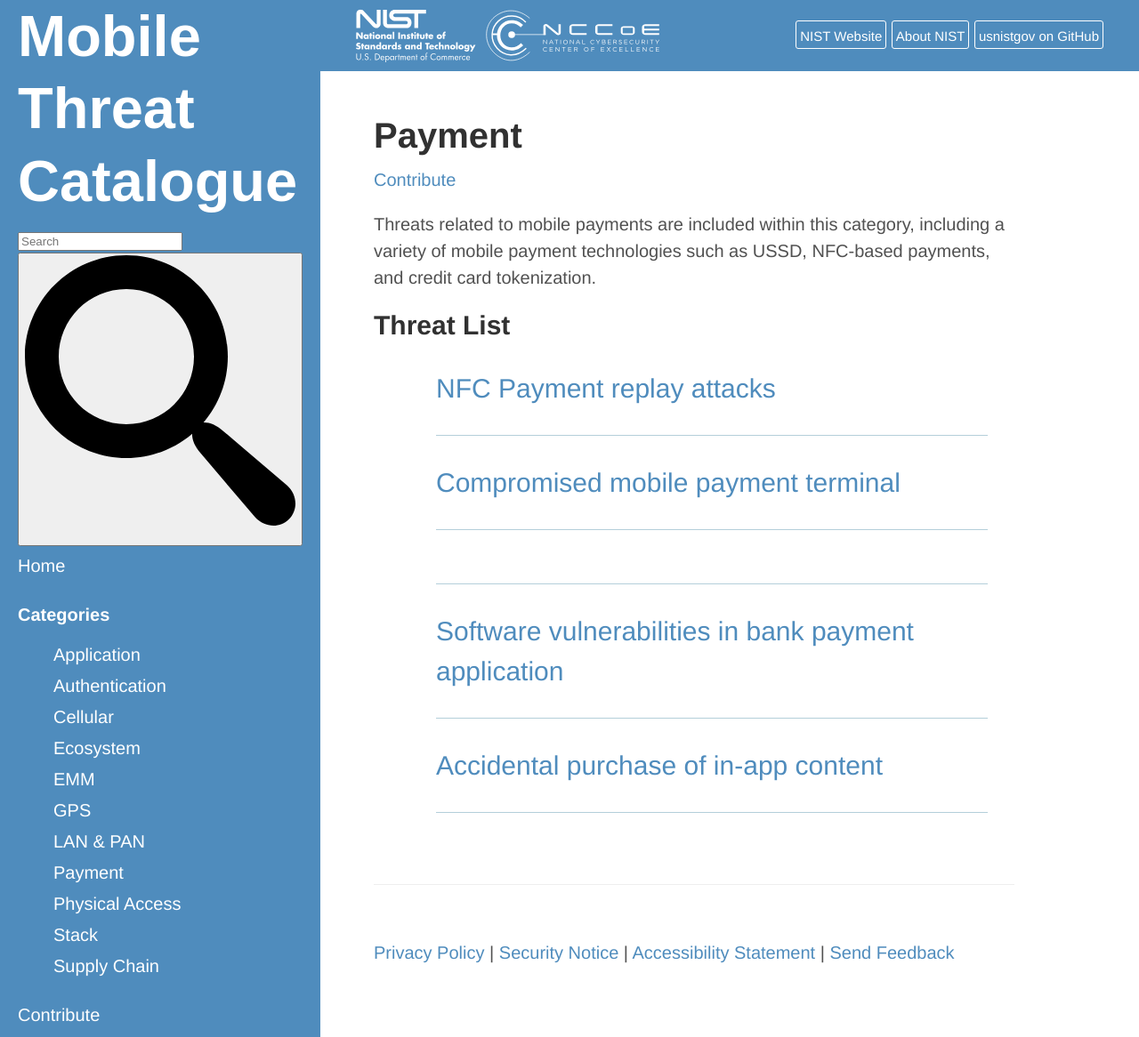
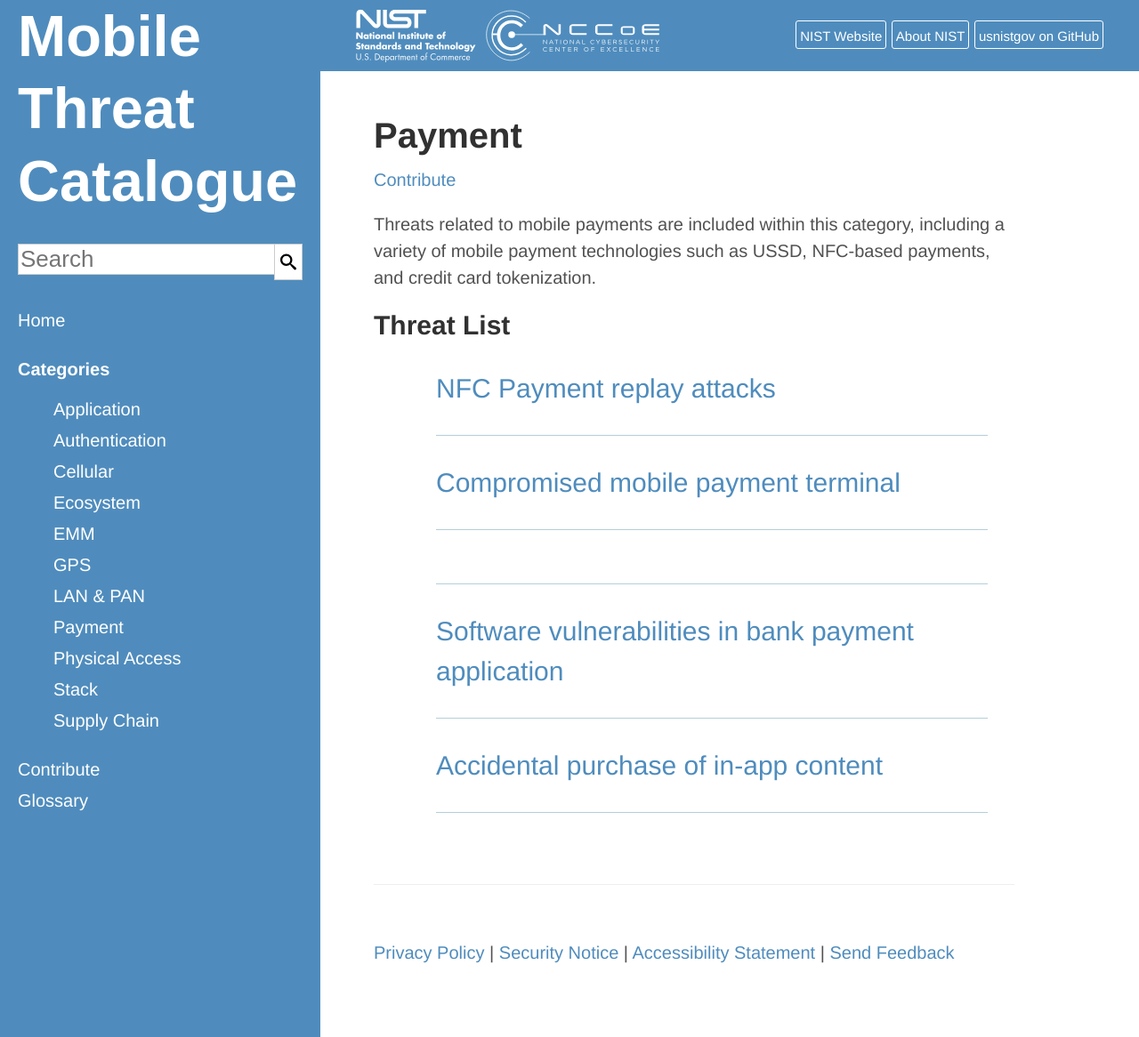
Before and after one commit to usnistgov/mobile-threat-catalogue, a Jekyll site: the page built from payment.html, in a window 1280 px wide and 1166 px high. Shown: the whole window at 89% size. Built offline with Jekyll 4.4.1, drawn with Linux system fonts in a browser that asks for light colours.

Commit message:
#4: styles search bar

```diff
--- a/css/main.scss
+++ b/css/main.scss
@@ -55,6 +55,52 @@
     }
 }
 
+nav label {
+    color: white;
+}
+
+.search {
+    display: inline-block;
+    margin: 1em 0;
+    input {
+        font-size: 1.5em;
+        color: #515151;
+    }
+    .text-field {
+        width: 90%;
+        float: left;
+        border: 1px 0 1px 1px;
+        border: 1px solid #ccc;
+        border-right: 0px;
+    }
+
+    .button {
+        float: right;
+        width: 10%;
+        background-color: white;
+        border: 0;
+        height: 1.95rem;
+        border: 1px solid #ccc;
+        cursor: pointer;
+        img {
+            height: 100%;
+            width: 100%;
+        }
+    }
+}
+
+.sidebar .search {
+    input{
+        font-size: 26px;
+    }
+    .button {
+        height: 3.1em;
+    }
+    img {
+        margin: 0;
+    }
+}
+
 @media screen and (max-width: 768px) {
     .nist-header {
         padding-left: 0;
```
